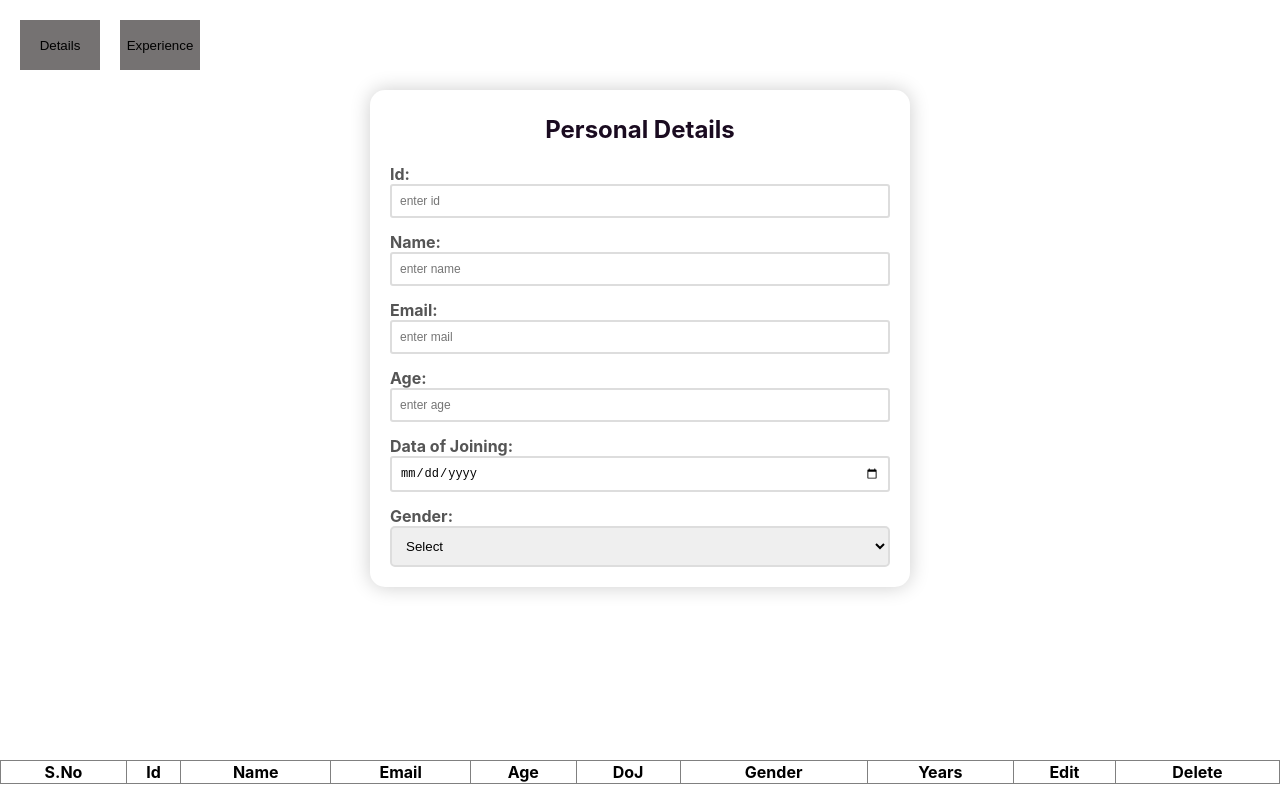
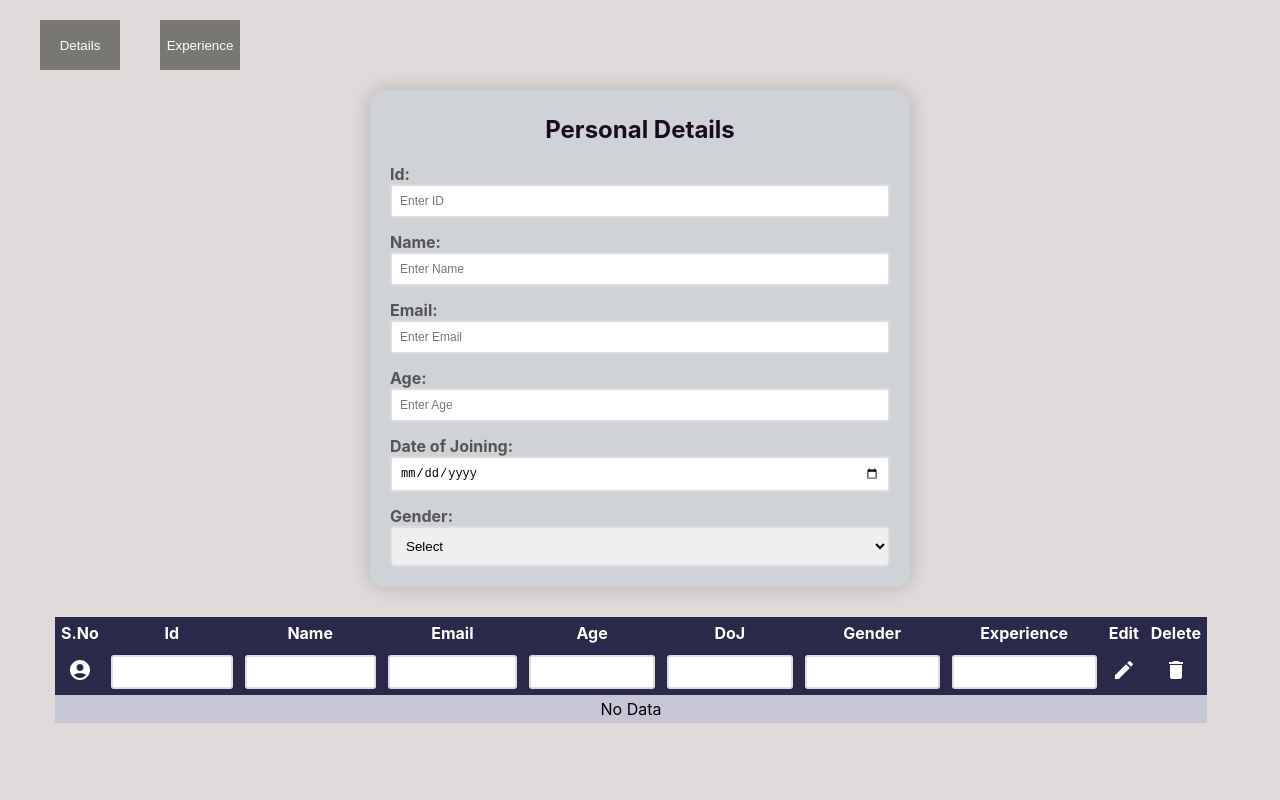
Before and after one commit to rajasekhar29112001/detailsForm, a React (Create React App) app: page / in a window 1280 px wide. Built offline with nearby package versions, Linux system fonts and the light colour scheme.

Commit message:
experience boxex

```diff
--- a/src/App.css
+++ b/src/App.css
@@ -1,31 +1,31 @@
-
 body{
-    background-color: white;
+    background-color: rgb(224, 218, 218);
 }
 
 .head{
-    /* background-color: rgb(205, 201, 201); */
     width:100%;
     height:50px;
     margin-top: 20px;
-  }
+}
 
 .hbtn{
     height:100%;
+    color:white;
     width:80px;
     cursor: pointer;
     border:none;
-    margin-left: 20px;
-    background-color: rgb(117, 114, 114);
+    margin-left: 40px;
+    background-color: rgb(121, 119, 114);
 }
 
 .hbtn:hover{
     background-color: #43595b;
     color: white;
+    transition-duration: 0.4s;
 }
 
 .container{
-    background-color: #fff;
+    background-color: #cfd2d6;
     border-radius: 15px;
     padding: 5px 20px;
     box-shadow: 0 0 20px rgba(0 , 0, 0, 0.2);
@@ -63,7 +63,7 @@ input{
 }
 
 .container input:hover ,select:hover{
-    border-color: grey;
+    border-color: rgb(180, 159, 159);
 }
 
 select{
@@ -77,7 +77,7 @@ select{
 }
 
 .experContainer{
-    border: 2px solid #dddddd;
+    border: 2px solid #6d6b68;
     display: flex;
     flex-flow: row wrap;
     align-items: center;
@@ -95,13 +95,6 @@ select{
     width:100%;
 }
 
-.TableBox{
-    position:fixed;
-    top:95%;
-    width:100%;
-}
-
-
 .btn{
     padding: 5px 15px;
     font-size: 16px;
@@ -116,3 +109,34 @@ select{
     background-color: #0c47b4;
     color: rgb(250, 247, 247);
 }
+
+.TableBox{
+    position:relative;
+    top:95%;
+    width:100%;
+    margin-top: 30px;
+    overflow-x: auto;
+    padding-bottom: 10px;
+}
+
+table{
+    margin-left:55px;
+}
+
+table th{
+    background-color: #2a294a;
+    color:white;
+    padding:6px;
+}
+
+table td{
+    padding:4px;
+}
+
+tr:nth-child(odd){
+    background-color: #c7c6d6;
+}
+
+tr:nth-child(even){
+    background-color: #a6a4c5;
+}
--- a/src/NavBar.jsx
+++ b/src/NavBar.jsx
@@ -1,77 +1,159 @@
 import React, { useState } from "react";
 import AddIcon from '@mui/icons-material/Add';
+import EditIcon from '@mui/icons-material/Edit';
+import DeleteIcon from '@mui/icons-material/Delete';
+import AccountCircleIcon from '@mui/icons-material/AccountCircle';
 
 const NavBar = () => {
 
-    const [display,setDisplay] = useState("details");
-    console.log("display = ",display);
+    const [display, setDisplay] = useState("details");
+    const [arr, setArr] = useState([]);
+    const [obj, setObj] = useState({ id: "", name: "", email: "", age: "", doj: "", gender: "", experience: [{ company: "", role: "", years: "", stDate: "", enDate: "" }] });
+    const [indexVal, setIndexVal] = useState(null);
+    const [bool, setBool] = useState(false);
+    console.log("indexVal = ",indexVal)
 
-    const [obj,setObj] = useState({id:"",name:"",email:"",age:"",doj:"",gender:"",experience:[{company:"",role:"",years:"",stDate:"",enDate:""}]});
-    const [arr,setArr] = useState([]);
+    const { id, name, email, age, doj, gender, experience: [{ company, role, years, stDate, enDate }] } = obj;
 
-    let {id,name,email,age,doj,gender} = obj;
-    const [experiences,setExperiences] = useState([{company:"",role:"",years:"",stDate:"",enDate:""}]);
+    const [searchObj, setSearchObj] = useState({ id: "", name: "", email: "", age: "", doj: "", gender: "", totalExperience: "" });
+    const [filArr,setFilArr] = useState([]);
 
-    function addBoxes(){
-        setExperiences([...experiences,{company:"",role:"",years:"",stDate:"",enDate:""}]);
+    function addExperience() {
+        setObj({ ...obj, experience: [...obj.experience, { company: "", role: "", years: "", stDate: "", enDate: "" }] });
     }
 
-    function saveData(){
-        (id===""|| name===""|| email===""|| age===""|| doj===""|| gender==="") ? alert("please enter all fields"): filteredData() ;
-        setObj({id:"",name:"",email:"",age:"",doj:"",gender:""})
+    function searching(key, e) {
+        let value = e.target.value;
+        setSearchObj({ ...searchObj, [key]: value })
+        filteredData({ ...searchObj, [key]: value })
+        console.log("Search = ", searchObj);
     }
 
-    function filteredData(){
-       setArr([...arr,obj]);
+    function filteredData(data) {
+        console.log('Data = ',data);
+        const filterData = arr.filter(item =>
+            item.id.includes(data.id) &&
+            item.name.toLowerCase().includes(data.name.toLowerCase()) &&
+            item.email.toLowerCase().includes(data.email.toLowerCase()) &&
+            item.age.includes(data.age) &&
+            item.doj.toLowerCase().includes(data.doj) &&
+            item.gender.toLowerCase().includes(data.gender.toLowerCase()) &&
+            item.totalExperience.includes(data.totalExperience)
+        );
+
+        setFilArr(filterData)
     }
-    console.log("Array = ",arr)
 
-    return(
+    function experienceObj(index, field, value) {
+        const updateObj = obj.experience.map((exp, i) => i === index ? { ...exp, [field]: value } : exp);
+        console.log("updateObj =", updateObj);
+        setObj({ ...obj, experience: updateObj });
+        sumOfYears();
+    }
+
+    function sumOfYears(){
+        let sum = obj.experience.reduce((total,iVal) => {
+            return total + Number(iVal.years);
+        },0);
+        console.log("Sum = ",sum);
+        setObj({...obj,totalExperience:sum})
+    }
+
+    function saveData() {
+
+        (obj.id === "" || obj.name === "" || obj.email === "" || obj.age === "" || obj.doj === "" || obj.gender === "" || obj.experience.years === "") ? alert("Please enter all fields") : filterDupData();
+
+        setObj({ id: "", name: "", email: "", age: "", doj: "", gender: "", experience: [{ company: "", role: "", years: "", stDate: "", enDate: "" }] });
+    }
+    console.log("Arr = ", arr)
+
+    function filterDupData() {
+        let newData = arr.some((e) => e.id === id);
+        console.log("filterDupData", id)
+        if (!newData) {
+            let updateData = [...arr, obj];
+            setArr(updateData);
+            setFilArr(updateData)
+        } else {
+            alert("This id data already recorded.")
+        }
+    }
+
+    function deleteData(ind) {
+        console.log("delete index = ", ind)
+        let newArr = [...arr];
+        let updateArr = newArr.filter((item, i) => i !== ind);
+        setArr(updateArr);
+        setFilArr(updateArr);
+    }
+
+    function editData(index) {
+        setObj(arr[index]);
+        setIndexVal(index);
+        setBool(true);
+        setDisplay("details");
+    }
+
+    function updateData(indexVal) {
+        arr[indexVal] = { id, name, email, age, doj, gender, experience: [{ company, role, years, stDate, enDate }] };
+        setArr(arr);
+        setFilArr(arr)
+        setBool(false);
+        setObj({ id: "", name: "", email: "", age: "", doj: "", gender: "", experience: [{ company: "", role: "", years: "", stDate: "", enDate: "" }] });
+    }
+
+    return (
         <>
             <div className="head">
                 <button className="hbtn" onClick={() => setDisplay("details")}>Details</button>
                 <button className="hbtn" onClick={() => setDisplay("experience")}>Experience</button>
-            <div/>
+            </div>
 
-                {display==="details" && (
+            {display === "details" && (
                 <div className="container">
                     <h2>Personal Details</h2>
                     <form>
-                            <label>Id: <input type="number" value={obj.id} onChange={(e) => setObj({ ...obj, id: e.target.value })} placeholder="enter id" required/></label>
-                            <label>Name: <input type="text" value={obj.name} onChange={(e) => setObj({ ...obj, name: e.target.value })} placeholder="enter name" required/></label>
-                            <label>Email: <input type="email" value={obj.email} onChange={(e) => setObj({ ...obj, email: e.target.value })} placeholder="enter mail" required/></label>
-                            <label>Age: <input type="number" value={obj.age} onChange={(e) => setObj({ ...obj, age: e.target.value })} placeholder="enter age" required/></label>
-                            <label>Data of Joining: <input type="date" value={obj.doj} onChange={(e) => setObj({ ...obj, doj: e.target.value })} placeholder="enter date of joining" required/></label>
+                        <label>Id: <input type="number" value={obj.id} onChange={(e) => setObj({ ...obj, id: e.target.value })} placeholder="Enter ID" required /></label>
+                        <label>Name: <input type="text" value={obj.name} onChange={(e) => setObj({ ...obj, name: e.target.value })} placeholder="Enter Name" required /></label>
+                        <label>Email: <input type="email" value={obj.email} onChange={(e) => setObj({ ...obj, email: e.target.value })} placeholder="Enter Email" required /></label>
+                        <label>Age: <input type="number" value={obj.age} onChange={(e) => setObj({ ...obj, age: e.target.value })} placeholder="Enter Age" required /></label>
+                        <label>Date of Joining: <input type="date" value={obj.doj} onChange={(e) => setObj({ ...obj, doj: e.target.value })} required /></label>
                         <label>Gender:
                             <select value={obj.gender} onChange={(e) => setObj({ ...obj, gender: e.target.value })} required>
                                 <option value="">Select</option>
                                 <option value="male">Male</option>
                                 <option value="female">Female</option>
-                                </select></label>
+                            </select>
+                        </label>
                     </form>
-                    </div> )}
+                </div>
+            )}
 
-                {display === "experience" &&  (
+            {display === "experience" && (
                 <div className="container">
                     <h2>Previous Company Details</h2>
-                        <AddIcon onclick={addBoxes} style={{float:"right",marginRight:"20px",fontSize:"32px"}}/><br/><br/>
-                            <form className="experContainer">
-                                <div><label>Company: <input type="text" value={experiences.company} onChange={(e) => setExperObj({ ...experiences, company: e.target.value })} placeholder="enter company name" /></label></div>
-                                <div><label>Role: <input type="text" value={experiences.role} onChange={(e) => setExperObj({ ...experiences, role: e.target.value })} placeholder="enter role" /></label></div>
-                                <div><label>Years: <input type="number" value={experiences.years} onChange={(e) => setExperObj({ ...experiences, years: e.target.value })} placeholder="enter years in numbers" /></label></div>
-                                <div><label>Start Date: <input type="date" value={experiences.stDate} onChange={(e) => setExperObj({ ...experiences, stDate: e.target.value })} placeholder="enter start Date" /></label></div>
-                                <div><label>End Date: <input type="date" value={experiences.enDate} onChange={(e) => setExperObj({ ...experiences, enDate: e.target.value })} placeholder="enter end Date" /></label></div>
+                    <AddIcon onClick={addExperience} style={{ float: "right", marginRight: "20px", fontSize: "32px", cursor: "pointer" }} />
+                    <br />
+                    {obj.experience.map((exp, index) => (
+                        <form key={index} className="experContainer">
+                            <div><label>Company: <input type="text" value={exp.company} onChange={(e) => experienceObj(index, "company", e.target.value)} placeholder="Enter Company Name" /></label></div>
+                            <div><label>Role: <input type="text" value={exp.role} onChange={(e) => experienceObj(index, "role", e.target.value)} placeholder="Enter Role" /></label></div>
+                            <div><label>Years: <input type="number" value={exp.years} onChange={(e) => experienceObj(index, "years", e.target.value)} placeholder="Enter years" /></label></div>
+                            <div><label>Start Date: <input type="date" value={exp.stDate} onChange={(e) => experienceObj(index, "stDate", e.target.value)} placeholder="Enter Start Date" /></label></div>
+                            <div><label>End Date: <input type="date" value={exp.enDate} onChange={(e) => experienceObj(index, "enDate", e.target.value)} placeholder="Enter End Date" /></label></div>
                         </form>
-                    </div> )}
+                    ))}
+                </div>
+            )}
 
-                {display==="experience" && (
-                     <div style={{marginLeft:"65%",marginTop:"20px"}}><button className="btn" type="button" onClick={saveData}>Save</button></div>
+            {display === "experience" && (
+                <div style={{ marginLeft: "65%", marginTop: "20px" }}>
+                    <button className="btn" type="button" onClick={!bool ? saveData : updateData}>{!bool ? 'Save' : 'Update'}</button>
+                </div>
             )}
-            </div>
 
             <div className="TableBox">
-
-                    <table border={1} style={{borderCollapse:"collapse",width:"100%",textAlign:"center"}} >
+                <table style={{ borderCollapse: "collapse", width: "90%", textAlign: "center" }}>
                     <thead>
                         <tr>
                             <th>S.No</th>
@@ -81,32 +163,42 @@ const NavBar = () => {
                             <th>Age</th>
                             <th>DoJ</th>
                             <th>Gender</th>
-                                <th>Years</th>
+                            <th>Experience</th>
                             <th>Edit</th>
                             <th>Delete</th>
                         </tr>
+                        <tr style={{ padding: "5px" }}>
+                            <th><AccountCircleIcon /></th>
+                            <th><input value={searchObj.id} onChange={(e) => searching("id", e)} /></th>
+                            <th><input value={searchObj.name} onChange={(e) => searching("name", e)} /></th>
+                            <th><input value={searchObj.email} onChange={(e) => searching("email", e)} /></th>
+                            <th><input value={searchObj.age} onChange={(e) => searching("age", e)} /></th>
+                            <th><input value={searchObj.doj} onChange={(e) => searching("doj", e)} /></th>
+                            <th><input value={searchObj.gender} onChange={(e) => searching("gender", e)} /></th>
+                            <th><input value={searchObj.totalExperience} onChange={(e) => searching("totalExperience", e)} /></th>
+                            <th><EditIcon /></th>
+                            <th><DeleteIcon /></th>
+                        </tr>
                     </thead>
                     <tbody>
-                            {
-                                arr.map((obj,i) => (
+                        {filArr.length > 0 ?
+                            filArr.map((obj, i) => (
                             <tr key={i}>
-                                        <td>{i+1}</td>
+                                <td>{i + 1}</td>
                                 <td>{obj.id}</td>
                                 <td>{obj.name}</td>
                                 <td>{obj.email}</td>
                                 <td>{obj.age}</td>
                                 <td>{obj.doj}</td>
                                 <td>{obj.gender}</td>
-                                        <td>{i}</td>
-                                        <td><button>Edit</button></td>
-                                        <td><button>Delete</button></td>
+                                <td>{obj.totalExperience}</td>
+                                <td><button onClick={() => editData(i)}>Edit</button></td>
+                                <td><button onClick={() => deleteData(i)}>Delete</button></td>
                             </tr>
-                                ))
-                            }
+                        )) : <tr><td colSpan={10}>No Data</td></tr> }
                     </tbody>
                 </table>
             </div>
-
         </>
     );
 }
```
Lines whose indentation alone changed are shown as unchanged.
